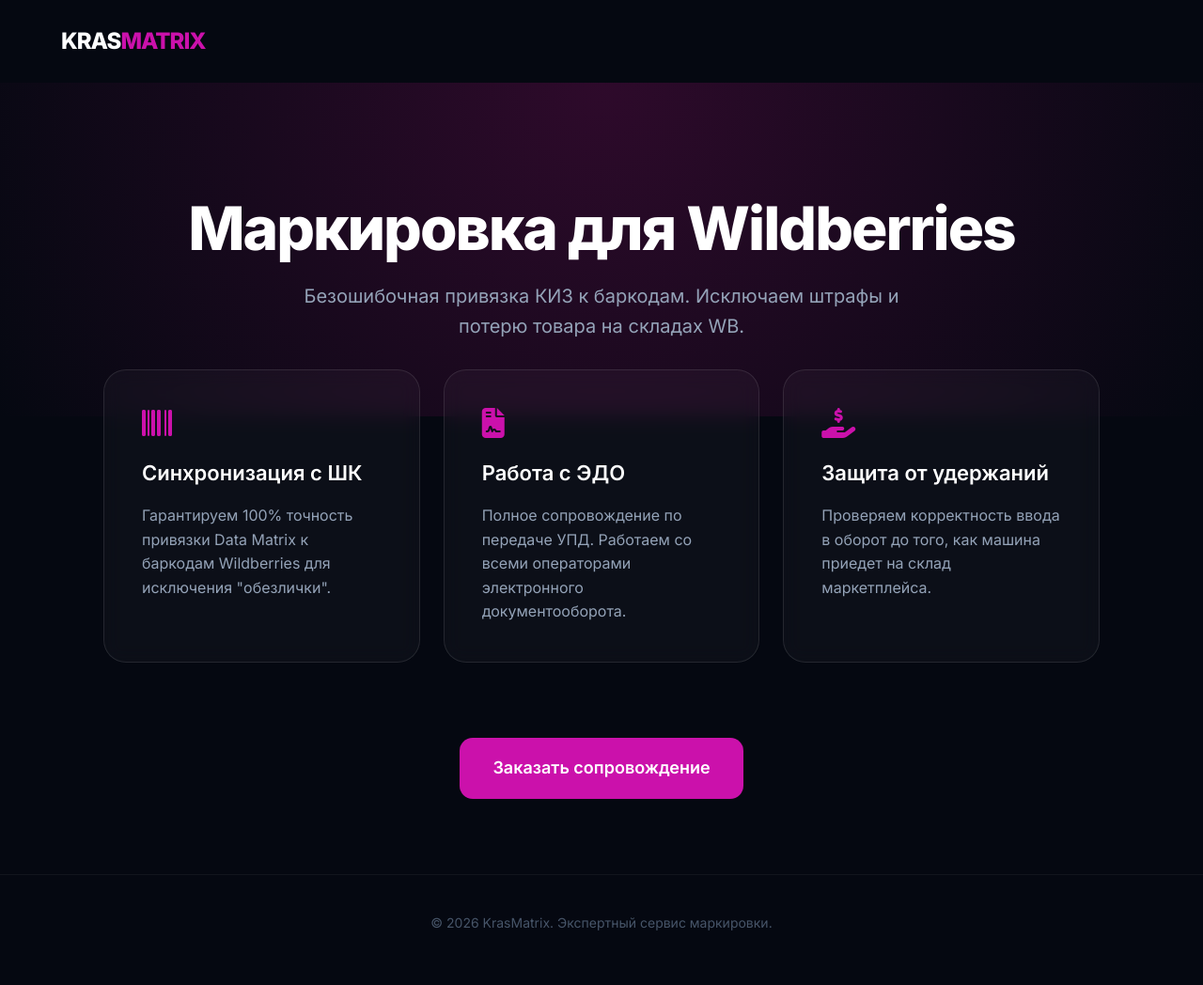
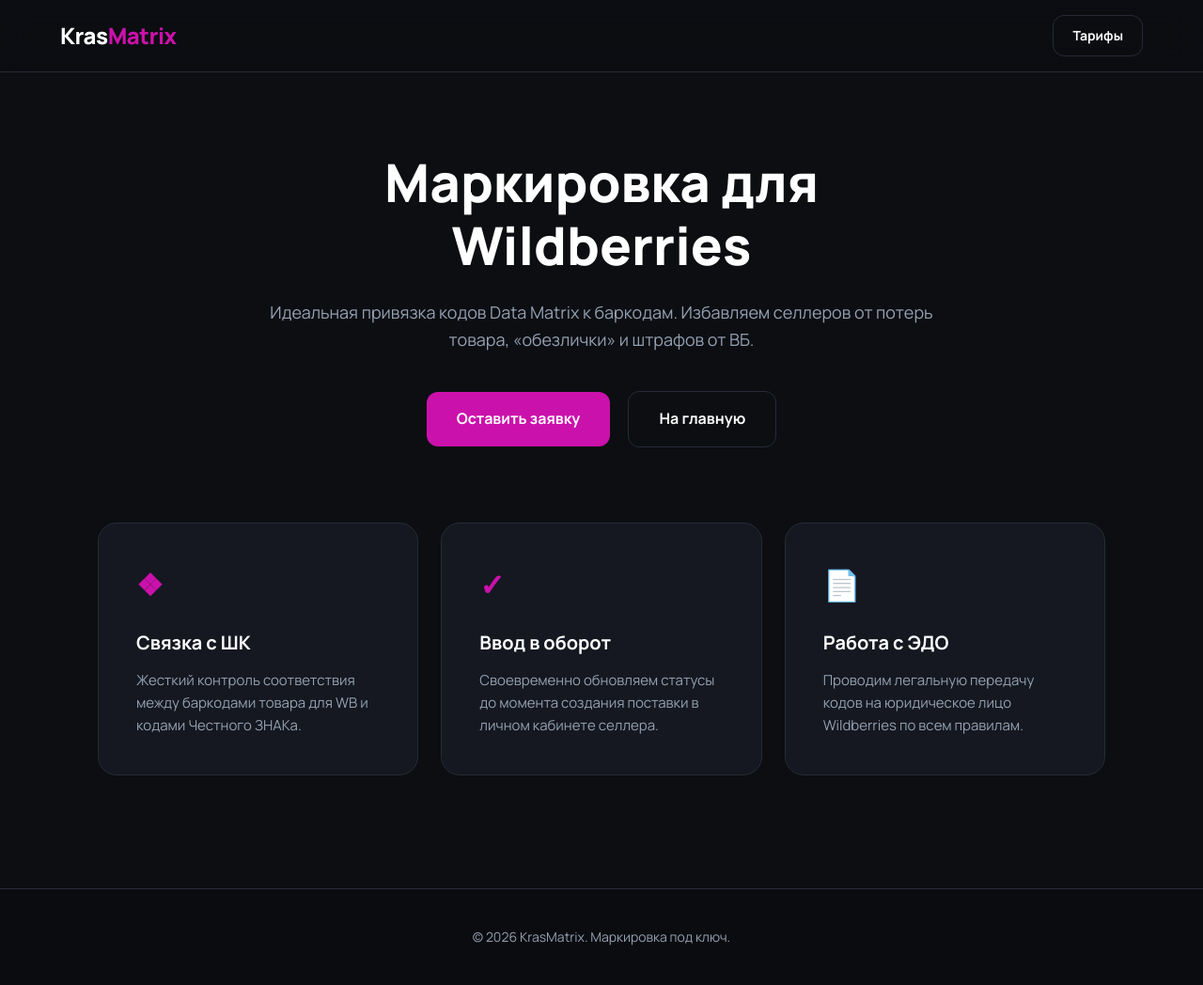
Before and after one commit to Didmeistris/landing, a plain HTML site: page wildberries/index.html in a window 1280 px wide. Shown: the whole page at 94% size. Drawn offline with Linux system fonts and the light colour scheme.

Commit message:
Update index.html

```diff
--- a/wildberries/index.html
+++ b/wildberries/index.html
@@ -4,59 +4,66 @@
     <meta charset="UTF-8">
     <meta name="viewport" content="width=device-width, initial-scale=1.0">
     <title>Маркировка для Wildberries | KrasMatrix</title>
-    <link href="https://fonts.googleapis.com/css2?family=Inter:wght@400;600;800&display=swap" rel="stylesheet">
-    <link rel="stylesheet" href="https://cdnjs.cloudflare.com/ajax/libs/font-awesome/6.5.1/css/all.min.css">
+    <link rel="preconnect" href="https://fonts.googleapis.com">
+    <link rel="preconnect" href="https://fonts.gstatic.com" crossorigin>
+    <link href="https://fonts.googleapis.com/css2?family=Manrope:wght@400;500;600;700;800&display=swap" rel="stylesheet">
     <style>
-        :root { --accent: #cb11ab; --bg: #0f172a; --card-bg: rgba(255, 255, 255, 0.03); }
-        * { margin: 0; padding: 0; box-sizing: border-box; }
-        body { font-family: 'Inter', sans-serif; background-color: #050811; color: #fff; line-height: 1.6; }
-        header { padding: 25px; display: flex; justify-content: space-between; align-items: center; max-width: 1200px; margin: 0 auto; }
-        .logo { font-weight: 800; font-size: 24px; letter-spacing: -1px; text-decoration: none; color: #fff; }
-        .logo span { color: var(--accent); }
-        .hero { padding: 120px 20px 80px; text-align: center; background: radial-gradient(circle at top, #2e0a2b 0%, #050811 100%); }
-        .hero h1 { font-size: clamp(32px, 6vw, 64px); font-weight: 800; margin-bottom: 20px; letter-spacing: -2px; line-height: 1.1; }
-        .hero p { font-size: 20px; color: #94a3b8; max-width: 700px; margin: 0 auto; }
-        .container { max-width: 1100px; margin: 0 auto; padding: 0 20px; }
-        .grid { display: grid; grid-template-columns: repeat(auto-fit, minmax(300px, 1fr)); gap: 25px; margin-top: -50px; }
-        .card { background: var(--card-bg); border: 1px solid rgba(255,255,255,0.1); backdrop-filter: blur(10px); padding: 40px; border-radius: 24px; transition: 0.3s; }
-        .card:hover { border-color: var(--accent); transform: translateY(-5px); background: rgba(255,255,255,0.05); }
-        .card i { font-size: 32px; color: var(--accent); margin-bottom: 20px; display: block; }
-        .card h3 { font-size: 22px; margin-bottom: 15px; font-weight: 600; }
-        .card p { color: #94a3b8; font-size: 16px; }
-        .cta { text-align: center; padding: 80px 20px; }
-        .btn { background: var(--accent); color: #fff; padding: 18px 35px; border-radius: 14px; text-decoration: none; font-weight: 600; font-size: 18px; transition: 0.3s; display: inline-block; }
-        .btn:hover { opacity: 0.9; transform: scale(1.02); box-shadow: 0 10px 25px rgba(203, 17, 171, 0.3); }
-        footer { padding: 40px; text-align: center; color: #475569; font-size: 14px; border-top: 1px solid rgba(255,255,255,0.05); }
+        :root { --bg-main: #0c0e12; --bg-card: #151820; --bg-hover: #1e222d; --border-color: #262b36; --text-main: #ffffff; --text-muted: #94a1b2; --wb-purple: #cb11ab; }
+        * { box-sizing: border-box; margin: 0; padding: 0; }
+        body { font-family: 'Manrope', sans-serif; background-color: var(--bg-main); color: var(--text-main); line-height: 1.6; -webkit-font-smoothing: antialiased; }
+        .header-wrapper { position: fixed; top: 0; left: 0; right: 0; z-index: 1000; background: rgba(12, 14, 18, 0.85); backdrop-filter: blur(16px); border-bottom: 1px solid var(--border-color); }
+        nav { padding: 16px 5%; display: flex; justify-content: space-between; align-items: center; max-width: 1400px; margin: 0 auto; }
+        .nav-logo { font-size: 24px; font-weight: 800; color: #fff; text-decoration: none; letter-spacing: -0.5px; }
+        .nav-logo span { color: var(--wb-purple); }
+        .hero-inner { padding: 160px 5% 80px; text-align: center; max-width: 900px; margin: 0 auto; }
+        .hero-inner h1 { font-size: clamp(32px, 5vw, 56px); font-weight: 800; margin-bottom: 24px; line-height: 1.2; }
+        .hero-inner p { font-size: 18px; color: var(--text-muted); margin-bottom: 40px; }
+        .features-grid { display: grid; grid-template-columns: repeat(auto-fit, minmax(300px, 1fr)); gap: 24px; padding: 0 5% 80px; max-width: 1200px; margin: 0 auto; }
+        .feature-card { background: var(--bg-card); border: 1px solid var(--border-color); border-radius: 20px; padding: 40px; transition: transform 0.3s, border-color 0.3s; }
+        .feature-card:hover { transform: translateY(-5px); border-color: var(--wb-purple); box-shadow: 0 10px 30px rgba(203, 17, 171, 0.1); }
+        .feature-icon { font-size: 32px; color: var(--wb-purple); margin-bottom: 20px; font-weight: 800; }
+        .feature-card h3 { font-size: 20px; font-weight: 700; margin-bottom: 12px; }
+        .feature-card p { font-size: 15px; color: var(--text-muted); }
+        .btn-main { display: inline-flex; align-items: center; justify-content: center; padding: 16px 32px; font-size: 16px; font-weight: 700; color: #fff; background: var(--wb-purple); border-radius: 12px; text-decoration: none; transition: 0.3s; }
+        .btn-main:hover { background: #a60d8c; box-shadow: 0 8px 24px rgba(203, 17, 171, 0.3); }
+        .btn-outline { display: inline-flex; align-items: center; justify-content: center; padding: 16px 32px; font-size: 16px; font-weight: 700; color: #fff; background: transparent; border: 1px solid var(--border-color); border-radius: 12px; text-decoration: none; margin-left: 16px; transition: 0.3s; }
+        .btn-outline:hover { background: var(--bg-hover); border-color: var(--text-muted); }
+        footer { border-top: 1px solid var(--border-color); padding: 40px 5%; text-align: center; color: var(--text-muted); font-size: 14px; margin-top: 40px; background: #0b0c10; }
     </style>
 </head>
 <body>
-    <header><a href="/" class="logo">KRAS<span>MATRIX</span></a></header>
-    <section class="hero">
-        <div class="container">
-            <h1>Маркировка для Wildberries</h1>
-            <p>Безошибочная привязка КИЗ к баркодам. Исключаем штрафы и потерю товара на складах WB.</p>
+    <div class="header-wrapper">
+        <nav>
+            <a href="/" class="nav-logo">Kras<span>Matrix</span></a>
+            <a href="/#pricing" class="btn-outline" style="padding: 10px 20px; font-size: 14px; margin:0;">Тарифы</a>
+        </nav>
+    </div>
+
+    <section class="hero-inner">
+        <h1>Маркировка для Wildberries</h1>
+        <p>Идеальная привязка кодов Data Matrix к баркодам. Избавляем селлеров от потерь товара, «обезлички» и штрафов от ВБ.</p>
+        <a href="/#pricing" class="btn-main">Оставить заявку</a>
+        <a href="/" class="btn-outline">На главную</a>
+    </section>
+
+    <div class="features-grid">
+        <div class="feature-card">
+            <div class="feature-icon">❖</div>
+            <h3>Связка с ШК</h3>
+            <p>Жесткий контроль соответствия между баркодами товара для WB и кодами Честного ЗНАКа.</p>
         </div>
-    </section>
-    <div class="container">
-        <div class="grid">
-            <div class="card">
-                <i class="fa-solid fa-barcode"></i>
-                <h3>Синхронизация с ШК</h3>
-                <p>Гарантируем 100% точность привязки Data Matrix к баркодам Wildberries для исключения "обезлички".</p>
-            </div>
-            <div class="card">
-                <i class="fa-solid fa-file-contract"></i>
-                <h3>Работа с ЭДО</h3>
-                <p>Полное сопровождение по передаче УПД. Работаем со всеми операторами электронного документооборота.</p>
-            </div>
-            <div class="card">
-                <i class="fa-solid fa-hand-holding-dollar"></i>
-                <h3>Защита от удержаний</h3>
-                <p>Проверяем корректность ввода в оборот до того, как машина приедет на склад маркетплейса.</p>
-            </div>
+        <div class="feature-card">
+            <div class="feature-icon">✓</div>
+            <h3>Ввод в оборот</h3>
+            <p>Своевременно обновляем статусы до момента создания поставки в личном кабинете селлера.</p>
+        </div>
+        <div class="feature-card">
+            <div class="feature-icon">📄</div>
+            <h3>Работа с ЭДО</h3>
+            <p>Проводим легальную передачу кодов на юридическое лицо Wildberries по всем правилам.</p>
         </div>
     </div>
-    <section class="cta"><a href="/#pricing" class="btn">Заказать сопровождение</a></section>
-    <footer>© 2026 KrasMatrix. Экспертный сервис маркировки.</footer>
+
+    <footer>© 2026 KrasMatrix. Маркировка под ключ.</footer>
 </body>
 </html>
```
